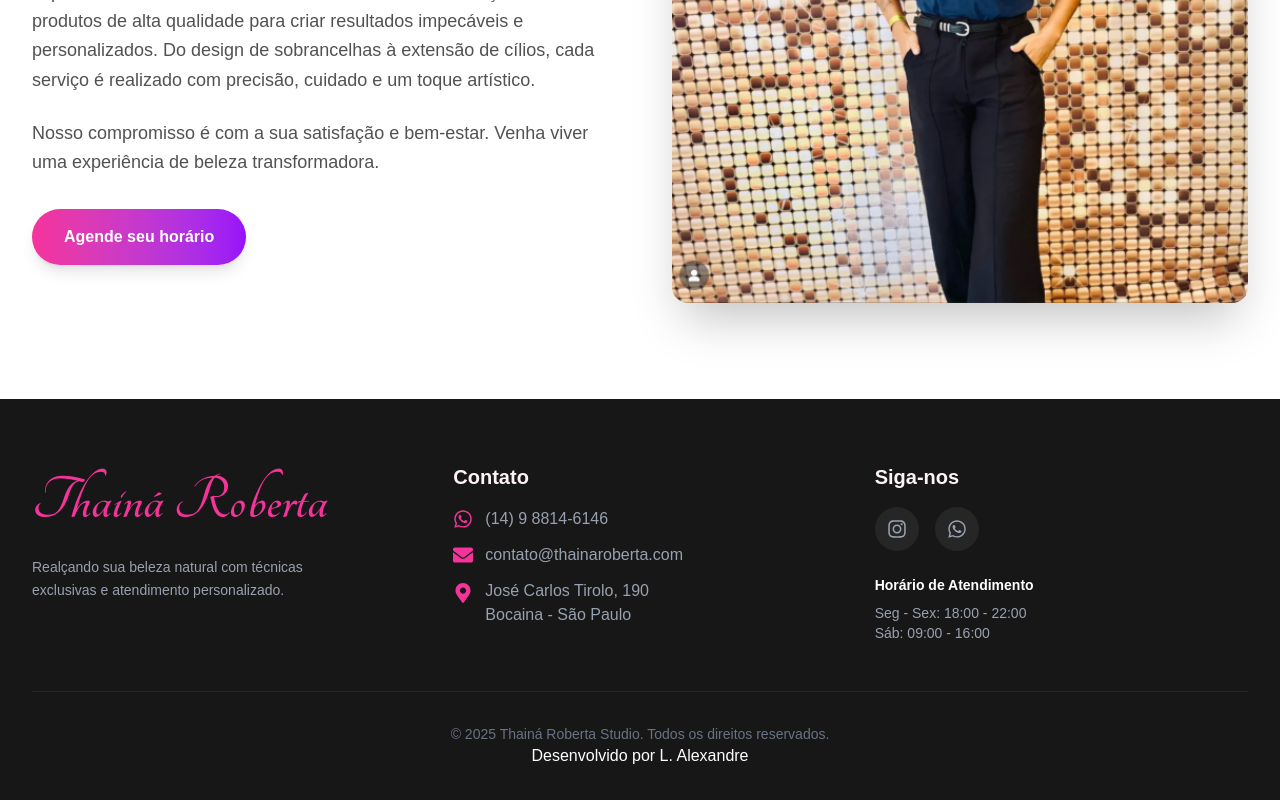
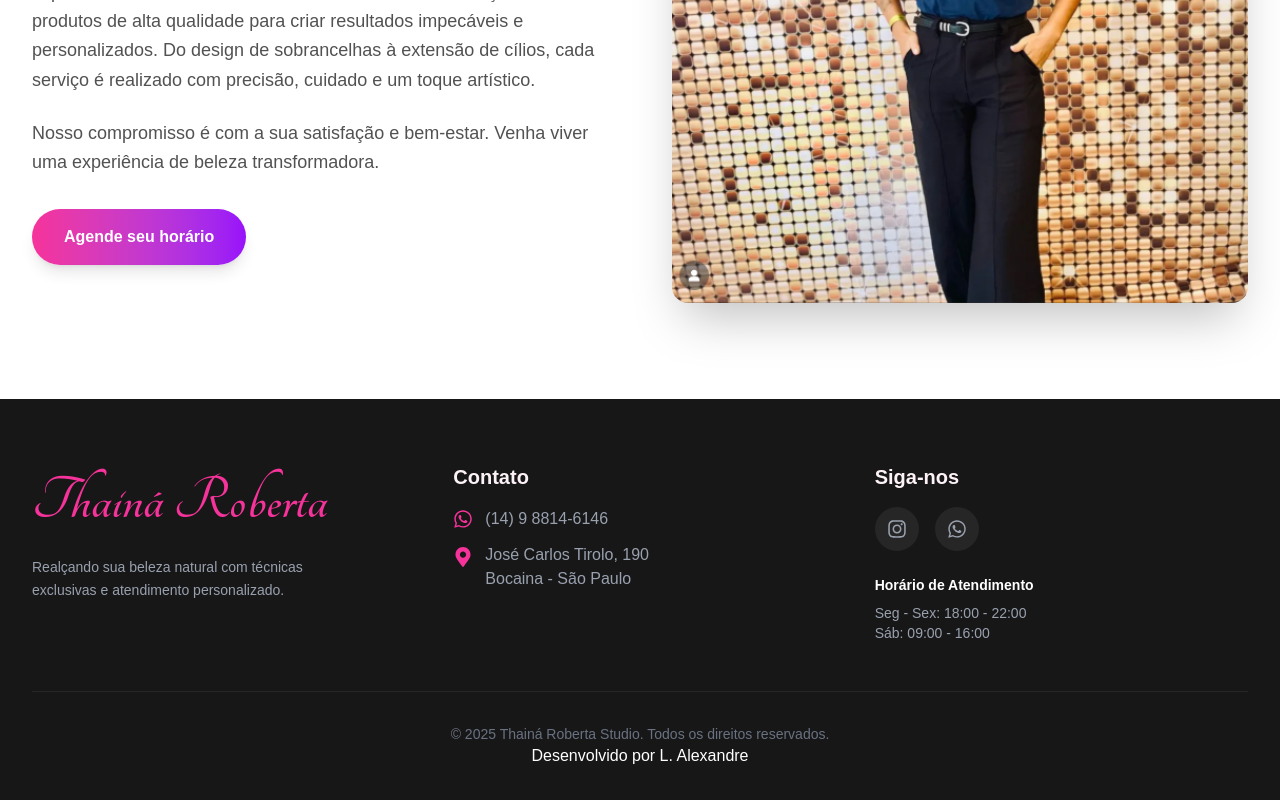
Before and after one commit to aleep98/Studio-TH, a Next.js app: page / in a window 1280 px wide. Shown: the part 2877-3677 px from the top of the page. Built offline with nearby package versions, Linux system fonts and the light colour scheme.

Commit message:
feat: comenta código de contato por e-mail no rodapé

```diff
--- a/src/_components/Footer.tsx
+++ b/src/_components/Footer.tsx
@@ -40,15 +40,14 @@
                   (14) 9 8814-6146
                 </a>
               </li>
-              <li className="flex items-center gap-3">
+              {/* <li className="flex items-center gap-3">
                 <FaEnvelope className="text-pink-500 text-xl flex-shrink-0" />
                 <a
                   href="mailto:contato@thainaroberta.com"
                   className="hover:text-pink-400 transition-colors"
                 >
-                  contato@thainaroberta.com
                 </a>
-              </li>
+              </li> */}
               <li className="flex items-start gap-3">
                 <FaMapMarkerAlt className="text-pink-500 text-xl flex-shrink-0 mt-1" />
                 <span>
```
